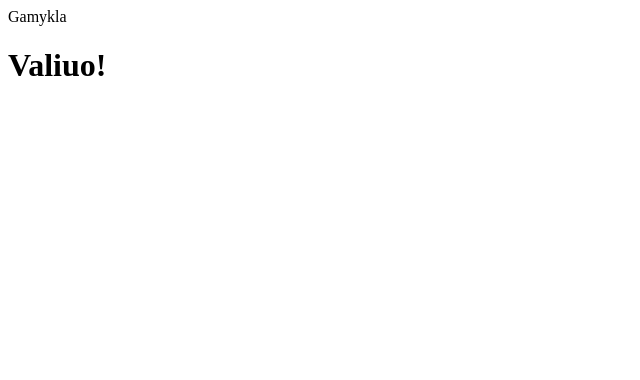
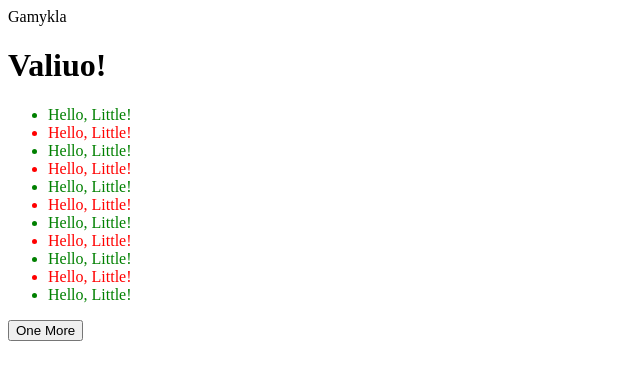
Before and after one commit to A-Kija/tinginys, a plain HTML site: page 019/index.html in a window 1280 px wide. Shown: the whole page, without its empty margins (0-640 px from the left). Drawn offline with Linux system fonts and the light colour scheme.

Commit message:
cre li elements

```diff
--- a/019/app.js
+++ b/019/app.js
@@ -10,6 +10,40 @@ div.appendChild(h1); // elementas idedamas i div
 
 span.appendChild(h1);
 
+//1,2
+const ul = document.querySelector('ul');
+
+const newLi = () => {
+    const li = document.createElement('li'); // naujas elementas
+    const liText = document.createTextNode('Hello, Little!'); // paruostas tekstas
+    li.appendChild(liText); // tekstas idetas i elemeta
+    ul.appendChild(li); // elementas idedamas i ul
+    //7
+    li.addEventListener('click', () => li.style.color = 'yellow');
+}
+newLi();
+
+//3
+for (let i = 0; i < 10; i++) {
+    newLi();
+}
+
+//4
+ul.querySelectorAll('li').forEach(e => e.style.color = 'red');
+
+
+//5 zebro edition
+ul.querySelectorAll('li').forEach((e, i) => e.style.color = i % 2 ? 'red' : 'green');
+// let z = 0;
+// ul.querySelectorAll('li').forEach(e => e.style.color = ++z % 2 ? 'red' : 'green');
+
+
+//6
+document.querySelector('button').addEventListener('click', newLi);
+
+
+
+
 
 
 
--- a/019/index.html
+++ b/019/index.html
@@ -13,6 +13,10 @@
 
     <div><span>Gamykla</span></div>
 
+    <ul></ul>
+
+    <button>One More</button>
+
 </body>
 
 </html>
```
